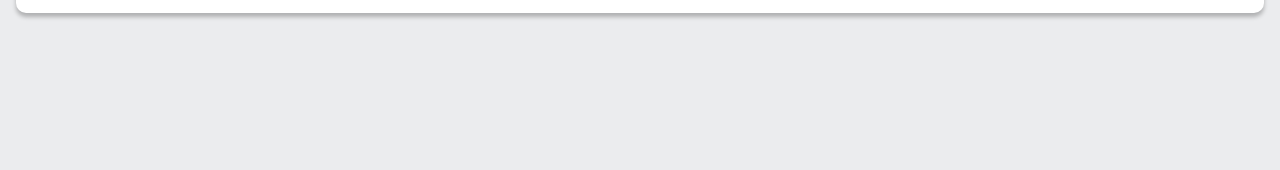
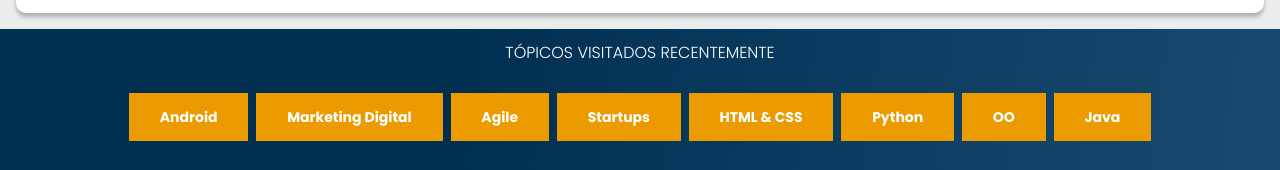
Before and after one commit to juliannelima/alurabooks, a plain HTML site: page index.html in a window 1280 px wide. Shown: the part 2301-2471 px from the top of the page. Before the commit the page ends 2330 px from the top, so only its background shows below. Drawn offline with nearby package versions, Linux system fonts and the light colour scheme.

Commit message:
Adicionando tópicos

```diff
--- a/index.html
+++ b/index.html
@@ -179,7 +179,35 @@
         </div>
     </section>
 
-
+    <section class="topicos">
+        <h2 class="topicos__titulo">TÓPICOS VISITADOS RECENTEMENTE</h2>
+        <ul class="topicos__lista">
+            <li class="topicos__item">
+                <a class="topicos__link" href="#">Android</a>
+            </li>
+            <li class="topicos__item">
+                <a class="topicos__link" href="#">Marketing Digital</a>
+            </li>
+            <li class="topicos__item">
+                <a class="topicos__link" href="#">Agile</a>
+            </li>
+            <li class="topicos__item">
+                <a class="topicos__link" href="#">Startups</a>
+            </li>
+            <li class="topicos__item">
+                <a class="topicos__link" href="#">HTML & CSS</a>
+            </li>
+            <li class="topicos__item">
+                <a class="topicos__link" href="#">Python</a>
+            </li>
+            <li class="topicos__item">
+                <a class="topicos__link" href="#">OO</a>
+            </li>
+            <li class="topicos__item">
+                <a class="topicos__link" href="#">Java</a>
+            </li>
+        </ul>
+    </section>
 
     <script src="https://cdn.jsdelivr.net/npm/swiper@9/swiper-bundle.min.js"></script>
     <script>
--- a/styles.css
+++ b/styles.css
@@ -1,6 +1,7 @@
 @import url("styles/header.css");
 @import url("styles/banner.css");
 @import url("styles/carrossel.css");
+@import url("styles/topicos.css");
 
 :root {
   --cor-de-fundo: #EBECEE;
--- /dev/null
+++ b/styles/topicos.css
@@ -0,0 +1,31 @@
+.topicos {
+    background: var(--azul-degrade);
+    text-align: center;
+    padding: 1em 0;
+}
+
+.topicos__titulo {
+    color: var(--branco);
+    font-weight: 300;
+    margin-bottom: 1em;
+}
+
+.topicos__lista {
+   display: flex;
+   flex-wrap: wrap;
+   justify-content: center;
+}
+
+.topicos__item {
+    margin: 2em 0.25em;
+}
+
+.topicos__link {
+    background-color: var(--laranja);
+    padding: 1em 2.2em;
+
+    text-decoration: none;
+    color: var(--branco);
+    font-weight: 700;
+    font-size: 14px;
+}
```
